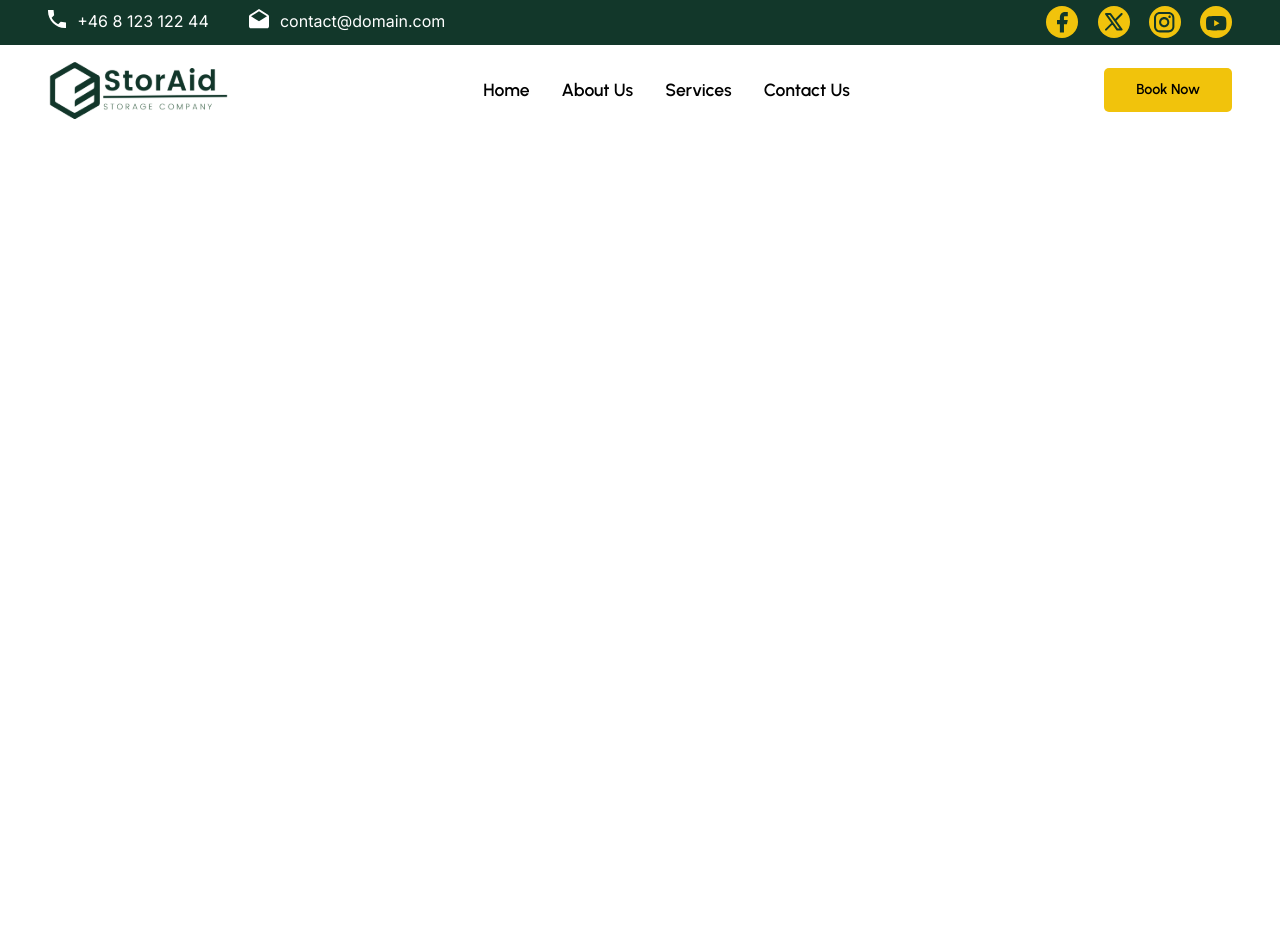
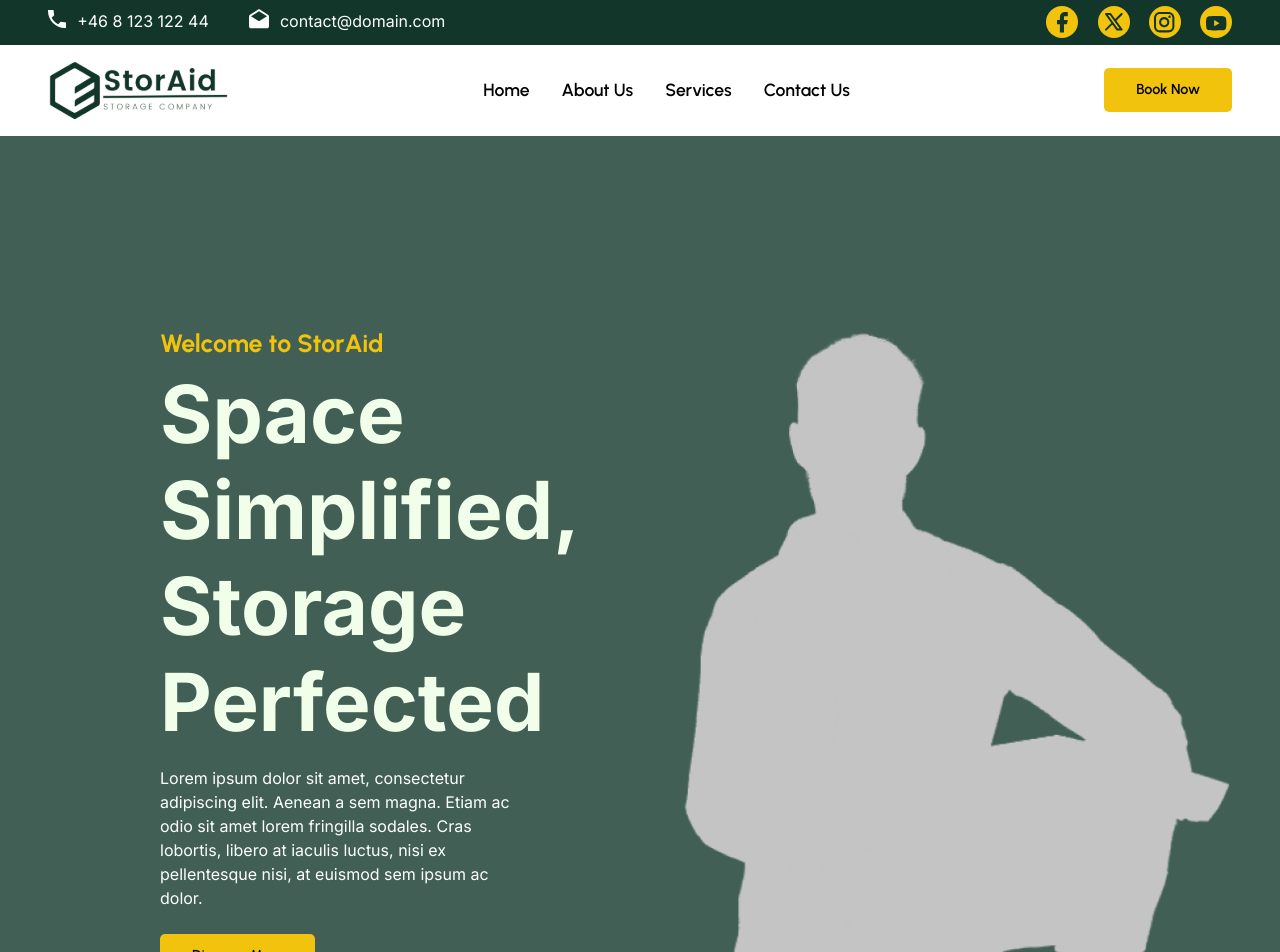
Before and after one commit to DennaSidaUpp/JS-Frontend, a React (Vite) app: page / in a window 1280 px wide. Shown: the top 952 px of the page. Before the commit the page ends 800 px from the top, so only its background shows below. Built offline with nearby package versions, Linux system fonts and the light colour scheme.

Commit message:
Hero component added

```diff
--- a/src/App.jsx
+++ b/src/App.jsx
@@ -1,9 +1,11 @@
+import Hero from "./components/Hero"
 import Navbar from "./components/Navbar"
 
 const App = () => {
   return (
     <>
     <Navbar />
+    <Hero/>
 
     </>
   )
--- a/src/components/BookNowButton.jsx
+++ b/src/components/BookNowButton.jsx
@@ -3,7 +3,7 @@ import React from 'react'
 function BookNowButton() {
   return (
     <div>
-      <button className='bookingButton bookingButtonHover'>Book Now</button>
+      <button className='bookingButton bookingButtonHover' id='bookingButton'>Book Now</button>
     </div>
   )
 }
--- a/src/components/DiscoverMoreButton.jsx
+++ b/src/components/DiscoverMoreButton.jsx
@@ -0,0 +1,11 @@
+import React from 'react'
+
+function DiscoverMoreButton() {
+  return (
+    <div>
+        <button className='bookingButton bookingButtonHover' id='discoverButton'>Discover More</button>
+    </div>
+  )
+}
+
+export default DiscoverMoreButton
--- a/src/components/Hero.jsx
+++ b/src/components/Hero.jsx
@@ -0,0 +1,20 @@
+import React from 'react'
+import DiscoverMoreButton from './DiscoverMoreButton'
+
+function Hero() {
+  return (
+    <div className='heroBackground'>
+        <div className='heroContainer'>
+            <div className='heroText'>
+              <h4>Welcome to StorAid</h4>
+              <h1>Space Simplified, Storage Perfected</h1>
+              <p>Lorem ipsum dolor sit amet, consectetur adipiscing elit. Aenean a sem magna. Etiam ac odio sit amet lorem fringilla sodales. Cras lobortis, libero at iaculis luctus, nisi ex pellentesque nisi, at euismod sem ipsum ac dolor.</p>
+              <DiscoverMoreButton/>
+            </div>
+            <div className='heroImage'><img src="./images/hero_placeholder.svg" alt="" /></div>
+        </div>
+    </div>
+  )
+}
+
+export default Hero
--- a/src/main.css
+++ b/src/main.css
@@ -15,10 +15,31 @@ font-family: "Inter", sans-serif;
     --secondary: #12372A;
     --accent: #F1C30C;
     --secondary-light: rgba(18, 55, 42, 0.8);
+    --creamcolor: #F1FFEA;
 }
 
 body {
     margin: 0px;
+}
+
+h1 {
+    font-family: "Inter", sans-serif;
+    font-weight: 700;
+    font-size: 5rem;
+    color: var(--creamcolor);
+}
+
+h4 {
+    font-family: "Urbanist", sans-serif;
+    font-weight: 700;
+    font-size: 1.563rem;
+    color: var(--accent);
+}
+
+p {
+    font-family: "Inter", sans-serif;
+    font-weight: 400;
+    font-size: 1rem;
 }
 
 nav {
@@ -128,3 +149,35 @@ nav {
     background-color: var(--secondary);
     color: white;
 }
+
+.heroBackground {
+    height: 100%;
+    margin: auto;
+    background-color: var(--secondary-light);
+    padding-top: 12rem;
+    display: flex;
+    justify-content: center;
+
+    .heroContainer {
+        display: grid;
+        width: 75%;
+        grid-template-columns: auto 1fr;
+        gap: 6rem;
+
+        .heroText {
+            width: 85%;
+
+            p {
+                color: var(--primary);
+                padding: 0.5rem 0rem;
+            }
+        }
+
+        .heroImage {
+            img {
+                height: 100%;
+                width: auto;
+            }
+        }
+    }
+}
```
